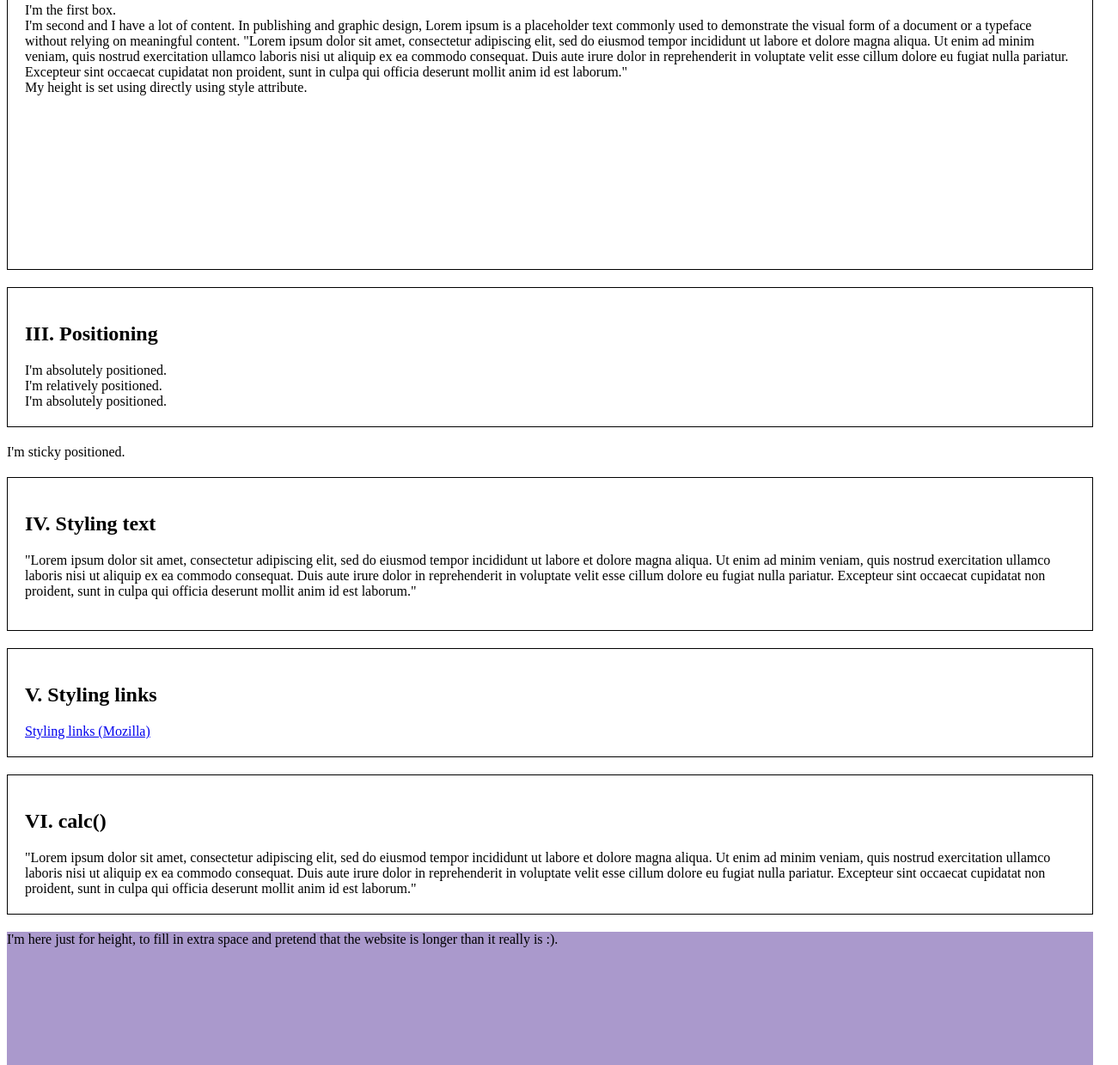
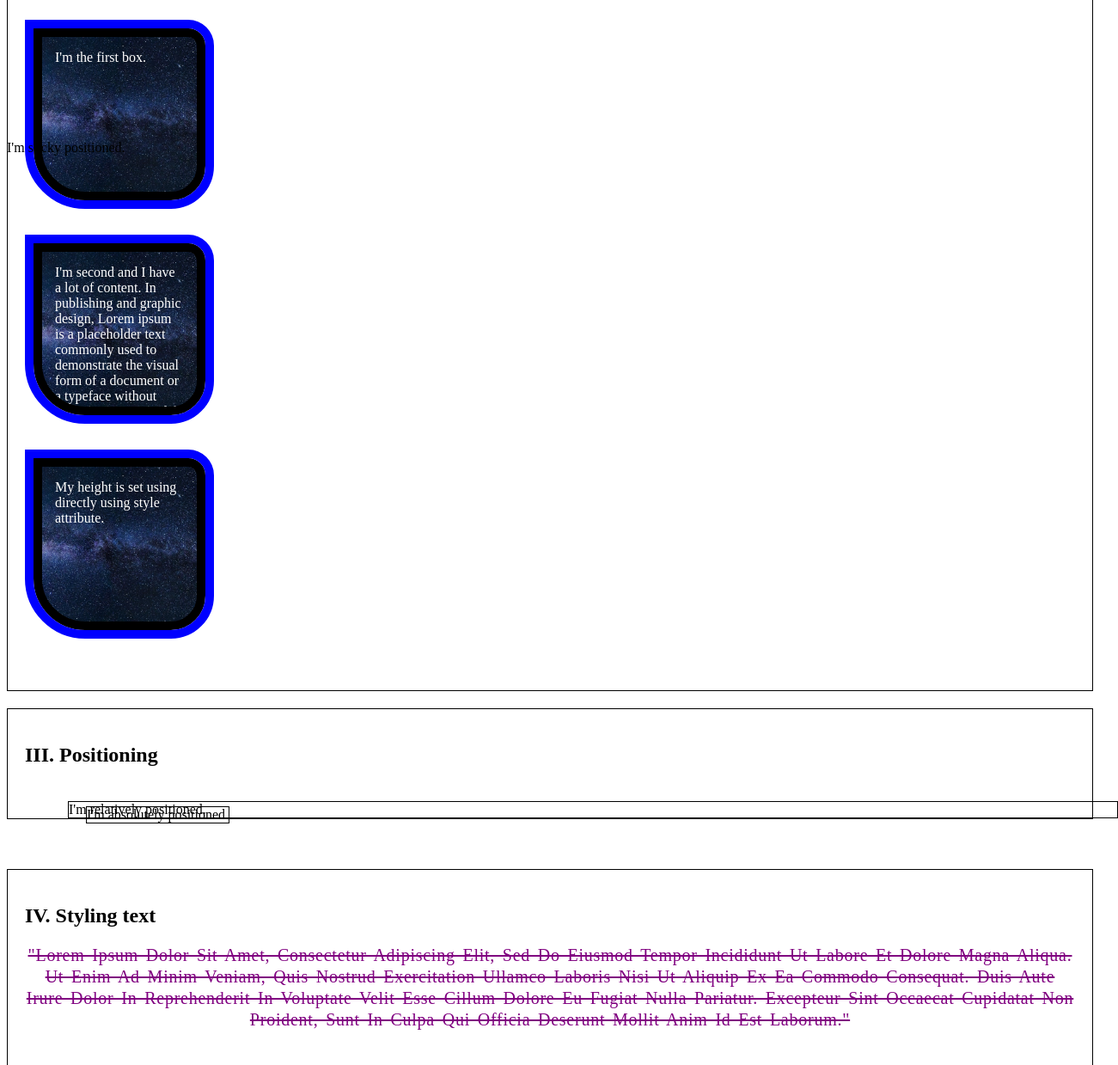
Before and after one commit to Chrisbkyle/ChrisKyle-IOD, a plain HTML site: page 11.05.22-Lab-2/activity2.html in a window 1280 px wide. Shown: the part 618-1857 px from the top of the page at 86% size, 1301 px wide, since content can reach past the window. Drawn offline with Linux system fonts and the light colour scheme; a web font is replaced by a local one.

Commit message:
activity 2

```diff
--- a/11.05.22-Lab-2/activity2.html
+++ b/11.05.22-Lab-2/activity2.html
@@ -1,6 +1,9 @@
 <!DOCTYPE html>
 <html>
   <head>
+    <link rel="preconnect" href="https://fonts.googleapis.com">
+    <link rel="preconnect" href="https://fonts.gstatic.com" crossorigin>
+    <link href="https://fonts.googleapis.com/css2?family=Zen+Antique&display=swap" rel="stylesheet">
     <style>
       /* I. Selectors */
       /* Put styles for sections 1.1, 1.2, 1.3 and 1.4 here */
@@ -23,19 +26,88 @@
         .my-descendants-are-styled p {
             background: red;
         }
-        .
+        .my-children-are-styled>p  {
+            background: red;
+        }
 
       /* II. Box model and common properties */
+      .box  {
+        margin: 50px 10px;
+        padding: 15px;
+        border: 10px solid black;
+        box-sizing:border-box;
+        height: 200px;
+        width: 200px;
+        overflow: hidden;
+        outline: 10px solid blue;
+        border-radius: 0% 10% 20% 30%;
+        background-image: url(/ChrisKyle-IOD/images/milky-way.jpg);
+        background-size: cover;  /* I know it says contain bit it looked terrible with the photo I chose */
+        background-repeat: no-repeat;
+        background-position: center;
+        color: white;
+      }
 
 
       /* III. Position */
-
+      .position-absolute  {
+        position: absolute;
+        top: 5px;
+        left: 20px;
+        border: 1px solid black;
+        z-index: 2;
+      }
+      .position-relative  {
+        position: relative;
+        top: 20px;
+        left: 50px;
+        border: 1px solid black;
+      }
+      .position-sticky  {
+        position: sticky;
+        top: 1px;
+        bottom: 1px;
+      }
 
       /* IV. Styling text */
+      @import url('https://fonts.googleapis.com/css2?family=Zen+Antique&display=swap');
+      .text-style  {
+        color: purple;
+        font-size: 20px;
+        line-height: 25px;
+        font-weight: 300;
+        font-style: "Zen Antique", sans serif;
+        text-align: center;
+        letter-spacing: .75px;
+        word-spacing: 3px;
+        text-transform: capitalize;
+        text-decoration: line-through;
+      }
+
+      a, a:link {
+        color: blue;
+        font-size:50px;
+        font-weight: 100;
+        text-decoration: underline;
+        border: 2px solid black;
+      }
+      a:hover, a:active, a:focus  {
+        color: red;
+        font-size: 5px;
+        font-weight: 800;
+      }
+      a:visited  {
+        color: black;
+        font-size: 25px;
+        font-weight: 400;
+        text-decoration: none;
+      }
 
 
       /* VI. calc() */
-
+      .calc-style  {
+        width: calc(100vw-100px);
+      }
     </style>
   </head>
   <body>
```
Also changed, not shown: images/milky-way.jpg (added).
